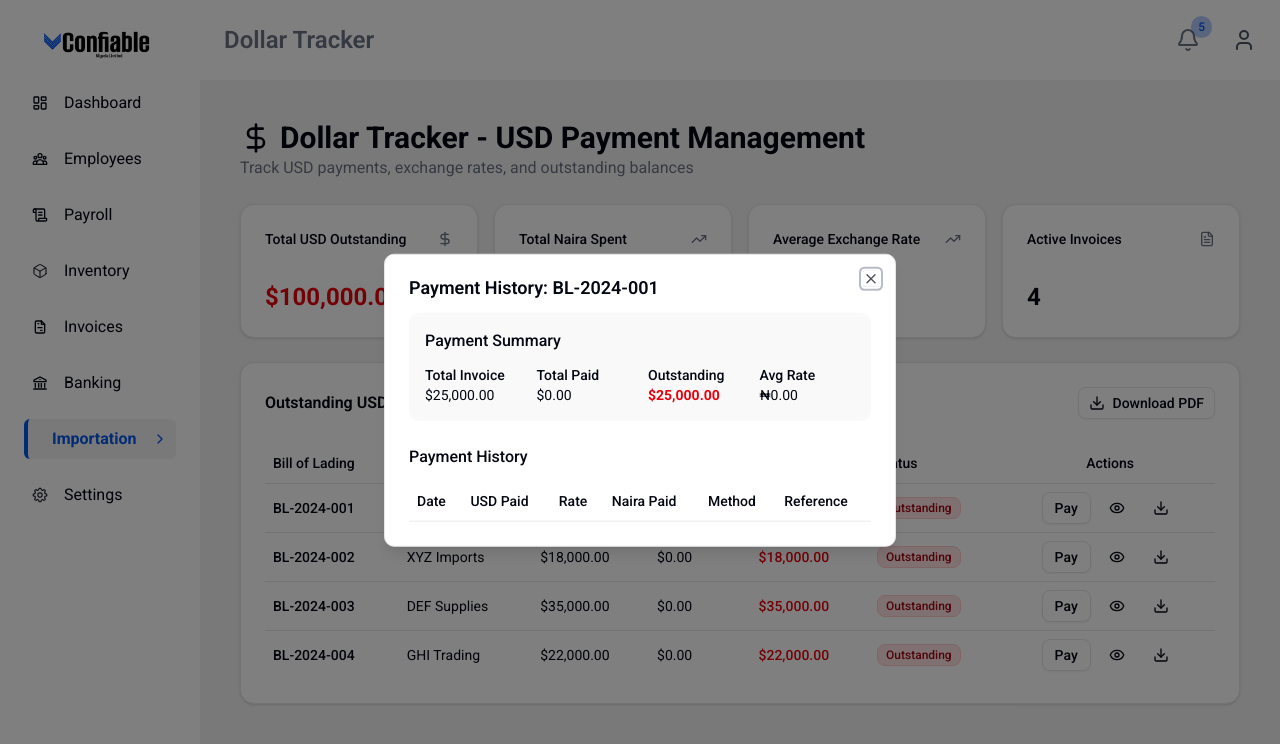
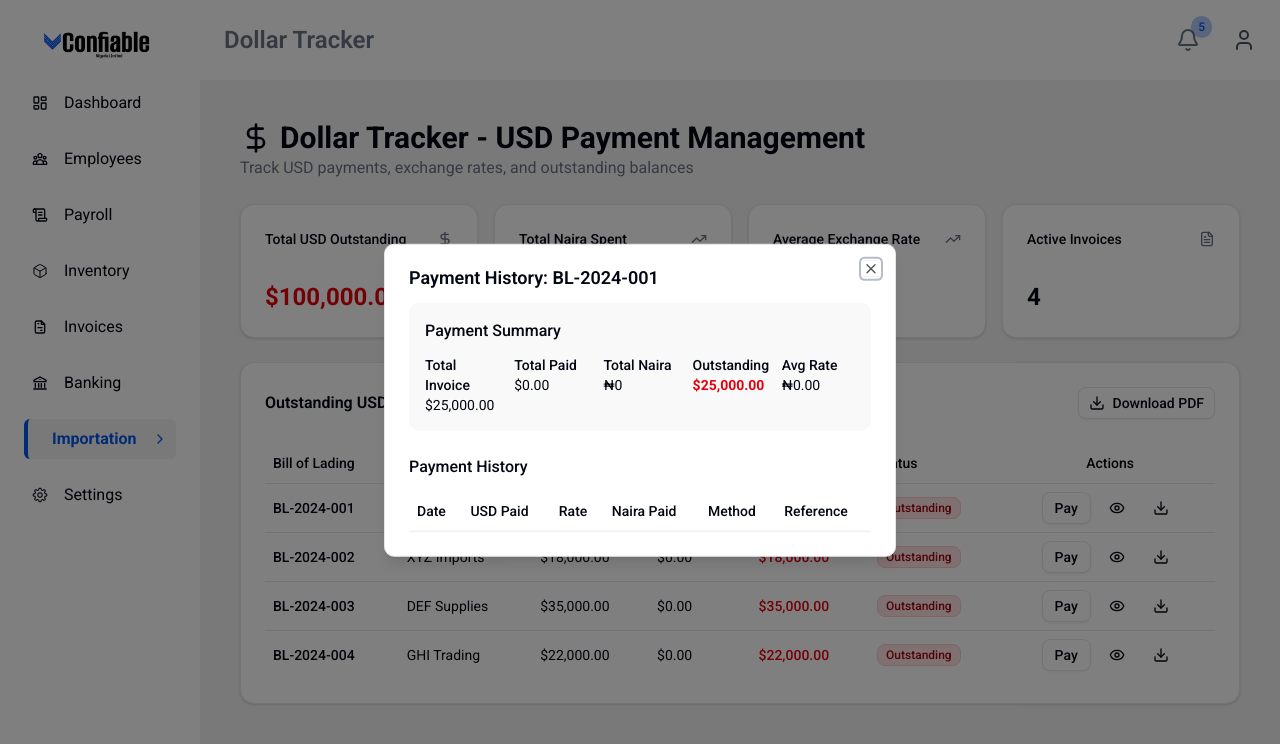
Before and after one commit to Confiable-Nig-Ltd/confiable, a React (Vite) app in the folder confiable-app/: page /importation/dollar-tracker in a window 1280 px wide. Both pictures are taken after a click on the button 1116 px from the left and 507 px from the top of the page. Shown: the top 744 px of the page. Built offline with nearby package versions, Linux system fonts and the light colour scheme; what @react-pdf/renderer would draw is missing.

Commit message:
added the total amount in naira for the dollar tracker

```diff
--- a/confiable-app/src/pages/importation/DollarTracker.jsx
+++ b/confiable-app/src/pages/importation/DollarTracker.jsx
@@ -194,10 +194,20 @@ export default function DollarTrackerPage() {
     doc.setFontSize(10);
     doc.text(`Bill of Lading: ${invoice.billOfLadingNumber}`, 14, 32);
     doc.text(`Supplier: ${invoice.supplierName}`, 14, 38);
-    doc.text(`Total Invoice Value: ${formatCurrency(invoice.totalInvoiceValueUSD)}`, 14, 44);
+    doc.text(
+      `Total Invoice Value: ${formatCurrency(invoice.totalInvoiceValueUSD)}`,
+      14,
+      44
+    );
     doc.text(`Total Paid: ${formatCurrency(invoice.totalPaidUSD)}`, 14, 50);
     doc.text(`Outstanding: ${formatCurrency(invoice.outstandingUSD)}`, 14, 56);
-    doc.text(`Average Exchange Rate: ₦${invoice.averageExchangeRate?.toFixed(2) || "0.00"}`, 14, 62);
+    doc.text(
+      `Average Exchange Rate: ₦${
+        invoice.averageExchangeRate?.toFixed(2) || "0.00"
+      }`,
+      14,
+      62
+    );
 
     // Add date generated
     doc.setFontSize(9);
@@ -207,14 +217,23 @@ export default function DollarTrackerPage() {
     // Create payment history table
     autoTable(doc, {
       startY: 80,
-      head: [["Date", "USD Amount", "Exchange Rate", "Naira Amount", "Method", "Reference"]],
+      head: [
+        [
+          "Date",
+          "USD Amount",
+          "Exchange Rate",
+          "Naira Amount",
+          "Method",
+          "Reference",
+        ],
+      ],
       body: payments.map((payment) => [
         format(new Date(payment.paymentDate), "dd/MM/yyyy"),
         formatCurrency(payment.usdAmountPaid),
         `₦${payment.exchangeRate}`,
         `₦${payment.nairaEquivalent.toLocaleString()}`,
         payment.paymentMethod.replace("_", " "),
-        payment.referenceNumber || "-"
+        payment.referenceNumber || "-",
       ]),
       styles: { fontSize: 9 },
       headStyles: { fillColor: [41, 128, 185] },
@@ -714,7 +733,7 @@ export default function DollarTrackerPage() {
               {/* Summary */}
               <div className="bg-muted/50 rounded-lg p-4">
                 <h4 className="font-medium mb-3">Payment Summary</h4>
-                <div className="grid grid-cols-2 md:grid-cols-4 gap-4 text-sm">
+                <div className="grid grid-cols-2 md:grid-cols-5 gap-4 text-sm">
                   <div>
                     <div className="font-medium">Total Invoice</div>
                     <div>
@@ -724,6 +743,13 @@ export default function DollarTrackerPage() {
                   <div>
                     <div className="font-medium">Total Paid</div>
                     <div>{formatCurrency(selectedInvoice.totalPaidUSD)}</div>
+                  </div>
+                  <div>
+                    <div className="font-medium">Total Naira</div>
+                    <div>
+                      ₦
+                      {selectedInvoice.totalNairaSpent?.toLocaleString() || "0"}
+                    </div>
                   </div>
                   <div>
                     <div className="font-medium">Outstanding</div>
```
